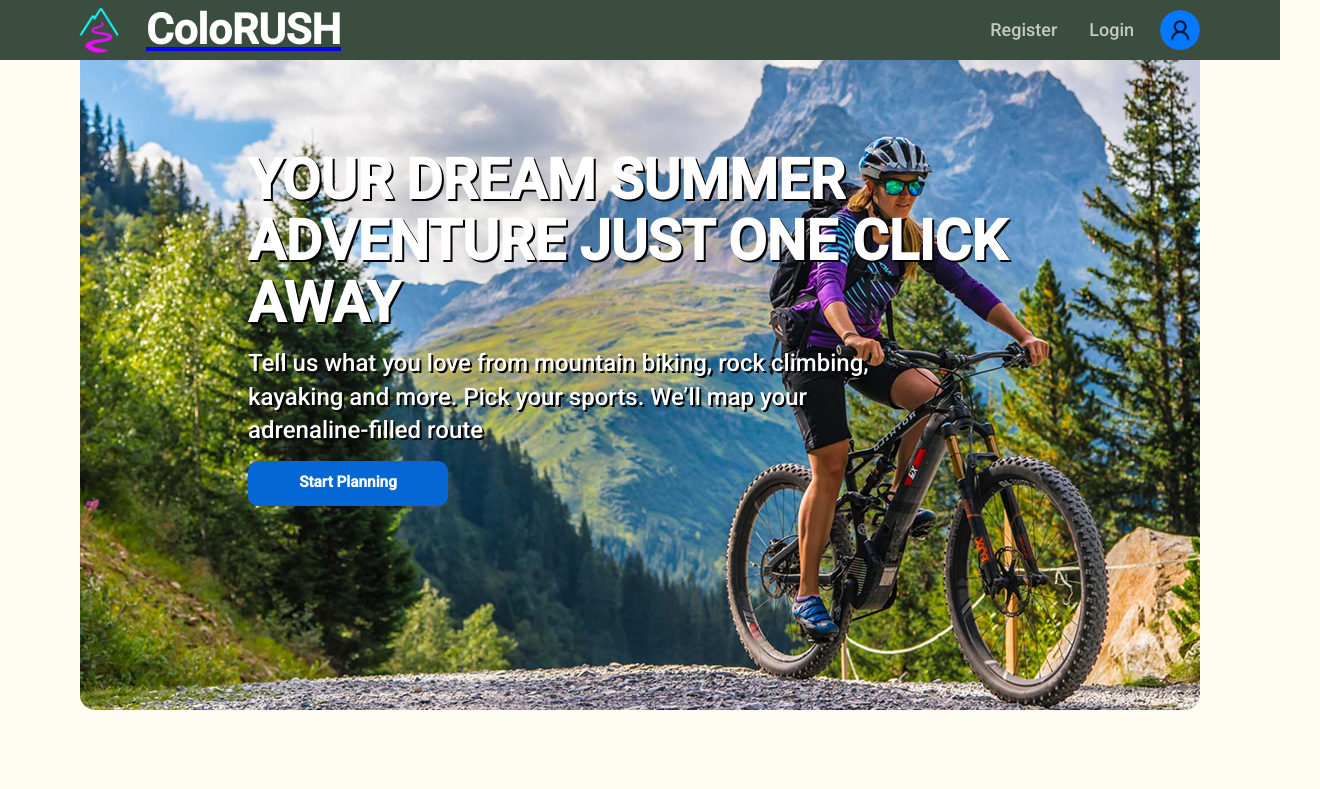
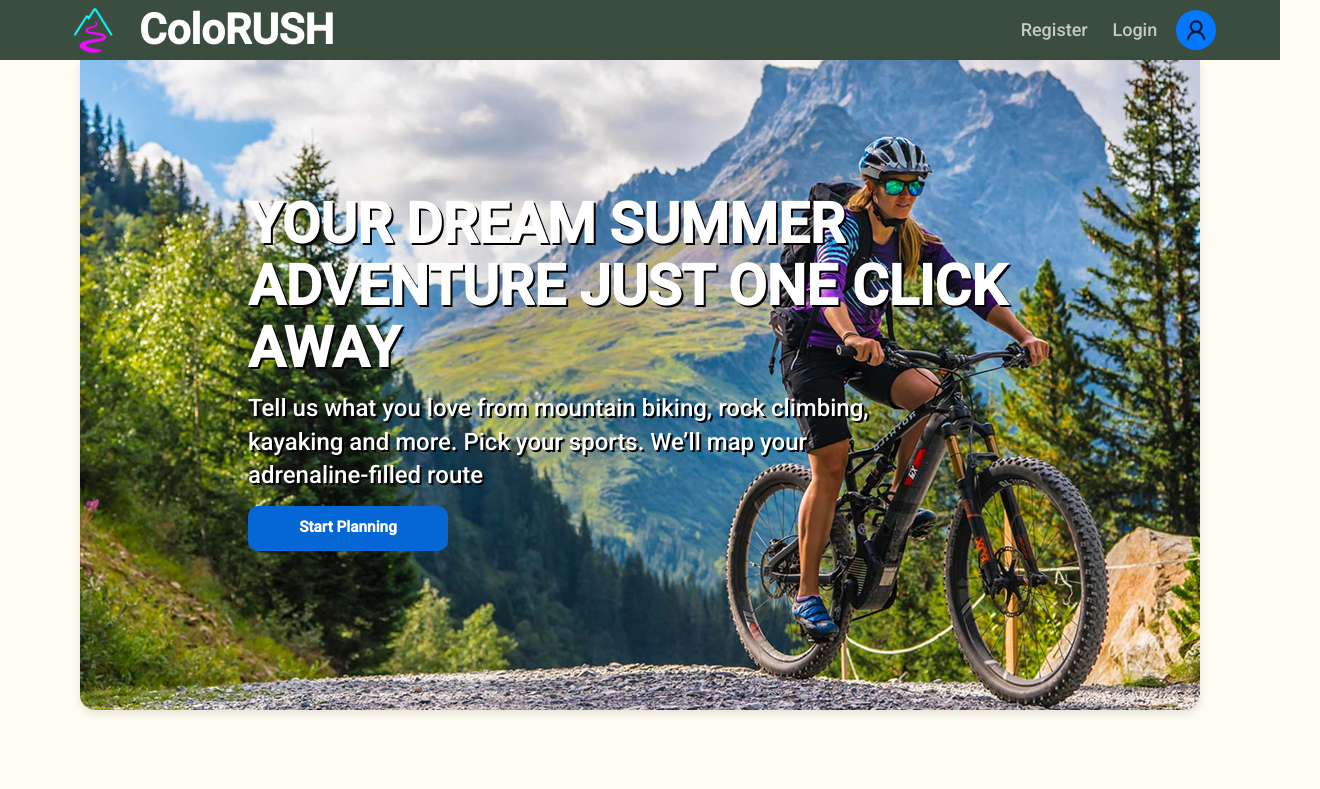
Before and after one commit to RyBCreates/July-code-jam, a React (Vite) app: page /#/ in a window 1280 px wide. Shown: the top 789 px of the page, 1320 px wide, since content can reach past the window. Built offline with nearby package versions, Linux system fonts and the light colour scheme.

Commit message:
added minor changes plus testimonials design

```diff
--- a/src/components/App/App.css
+++ b/src/components/App/App.css
@@ -2,7 +2,9 @@
   position: relative;
   min-height: 100vh;
   z-index: 0;
-  max-width: 1440px;
-  margin: 0 auto;
   background-color: #FFFCF2;
 }
+
+.app__content {
+  padding: 0 auto;
+}
--- a/src/components/Footer/Footer.css
+++ b/src/components/Footer/Footer.css
@@ -1,16 +1,32 @@
 .footer {
+  width: 100%;
   background: #333;
   color: white;
   text-align: center;
   padding: 30px 20px;
-  position: relative;
   z-index: 10;
+  display: flex;
+  justify-content: center; /* ⬅ ensures inner block is centered */
+  align-items: center;
+  margin-top: 5%;
 }
+
+.footer__content {
+  width: 90%;
+  max-width: 1440px;
+  margin: 0 auto;
+  display: flex;
+  flex-direction: column;
+  align-items: center;
+  gap: 10px;
+}
+
 .footer__content a {
   color: #ccc;
   text-decoration: none;
   margin: 0 10px;
 }
+
 .footer__content a:hover {
   color: white;
 }
--- a/src/components/Header/Header.css
+++ b/src/components/Header/Header.css
@@ -1,30 +1,24 @@
 .header {
-  width: 100vw;
-  position: relative;
-  left: 50%;
-  right: 50%;
-  margin-left: -50vw;
-  margin-right: -50vw;
+  width: 100%;
   background-color: #3b4d3e;
   z-index: 10;
 }
 
 .header__container {
+  width: 90%; /* 5% margins on each side */
   max-width: 1440px;
-  margin: 0 auto;
   height: 60px;
   display: flex;
+  align-items: center;
   justify-content: space-between;
-  align-items: center;
-  padding: 0 50px;
+  margin: 0 auto;
 }
 
 .header__logo-container {
   display: flex;
   align-items: center;
-  gap: 16px;
-  margin-left: 20px;
-  margin-right: 20px;
+  gap: 15px;
+  text-decoration: none;
 }
 
 .header__logo {
@@ -48,25 +42,11 @@
 
 .header__user-block {
   display: flex;
-  margin-right: 30px;
-  gap: 20px;
-  font-family: "Roboto", sans-serif;
+  align-items: center;
+  gap: 1vw;
 }
 
-.header__register-button {
-  font-size: 18px;
-  background: none;
-  border: none;
-  cursor: pointer;
-  color: rgba(255, 255, 255, 0.7);
-}
-
-.header__register-button:hover {
-  transform: scale(1.1);
-  transition: transform 0.3s ease;
-  color: white;
-}
-
+.header__register-button,
 .header__login-button {
   font-size: 18px;
   background: none;
@@ -75,6 +55,7 @@
   color: rgba(255, 255, 255, 0.7);
 }
 
+.header__register-button:hover,
 .header__login-button:hover {
   transform: scale(1.1);
   transition: transform 0.3s ease;
@@ -84,21 +65,21 @@
 .header__avatar {
   width: 40px;
   height: 40px;
-  border-radius: 50%;
+  cursor: pointer;
 }
 
 .header__avatar:hover {
   transform: scale(1.1);
   transition: transform 0.3s ease;
-  cursor: pointer;
 }
 
+/* Responsive */
 @media screen and (max-width: 768px) {
-  .header {
+  .header__container {
     flex-direction: column;
     align-items: center;
     height: auto;
-    padding: 20px;
+    padding: 20px 5%;
   }
 
   .header__logo-container {
@@ -112,6 +93,7 @@
   .header__user-block {
     flex-direction: column;
     align-items: center;
+    gap: 10px;
   }
 
   .header__register-button,
--- a/src/components/Hero/Hero.css
+++ b/src/components/Hero/Hero.css
@@ -9,6 +9,7 @@
   background: transparent;
   margin: 0;
   padding: 0;
+
 }
 
 .hero__content {
@@ -26,13 +27,14 @@
   padding: 0;
   overflow: visible;
   border-radius: 0 0 15px 15px;
+  box-shadow: 0 4px 8px rgba(0, 0, 0, 0.1);
 }
 
 .hero__text {
   display: flex;
   flex-direction: column;
   gap: 1vw;
-  padding:  8% 15%;
+  padding:  12% 15%;
   width: 100%;
   text-shadow: 2px 2px #000;
   box-sizing: border-box;
--- a/src/components/HighlightCard/HighlightCard.css
+++ b/src/components/HighlightCard/HighlightCard.css
@@ -4,7 +4,7 @@
   border-radius: 10px;
   width: 350px;
   max-height: 550px;
-  box-shadow: 0 0 10px rgba(0, 0, 0, 0.1);
+  box-shadow: 0 4px 8px rgba(0, 0, 0, 0.1);
   background-size: cover;
   background-position: center;
   text-align: left;
@@ -18,6 +18,7 @@
   height: 220px;
   object-fit: cover;
   border-radius: 10px;
+  box-shadow: 0 4px 8px rgba(0, 0, 0, 0.1);
 }
 
 
--- a/src/components/Testimonials/Testimonials.css
+++ b/src/components/Testimonials/Testimonials.css
@@ -2,15 +2,11 @@
   background: #fff;
   padding: 60px 20px;
   text-align: center;
-  color: black;
-
-}
-
-.testimonials h2 {
-  margin: 0;
-  padding: 0 0 2%;
-  font-family: "Roboto-Bold", Arial, Helvetica, sans-serif;
-  font-size: clamp(2rem, 2.5vw, 2.5rem);
+  border-radius: 20px;
+  box-shadow: 0 4px 8px rgba(0, 0, 0, 0.1);
+  gap: 20px;
+  display: flex;
+  flex-direction: column;
 }
 
 
@@ -18,7 +14,6 @@
   display: flex;
   flex-wrap: wrap;
   justify-content: center;
-  gap: 30px;
   gap: 20px;
 
 }
@@ -42,6 +37,7 @@
   font-family: "Roboto", sans-serif;
   max-width: 400px;
   min-width: 300px;
+  box-shadow: 0 4px 8px rgba(0, 0, 0, 0.1);
 }
 
 .testimonials-card img {
@@ -49,12 +45,13 @@
   height: 200px;
   border-radius: 15px;
   object-fit: cover;
+  box-shadow: 0 4px 8px rgba(0, 0, 0, 0.1);
 }
 
 .testimonials-card p {
-  font-family: "Roboto", Arial, Helvetica, sans-serif;
-  font-size: clamp(1rem, 1.2vw, 1.2rem);
+  font-family: "Roboto-Regular", Arial, Helvetica, sans-serif;
+  font-size: clamp(1.2rem, 1.5vw, 1.2rem);
   margin: 10px 0 0;
-  font-weight: 400;
-  font-variant: regular;
+  font-weight: 500;
+  color: #033258;
 }
--- a/src/components/Testimonials/Testimonials.jsx
+++ b/src/components/Testimonials/Testimonials.jsx
@@ -1,23 +1,36 @@
 import "./testimonials.css";
+import ExamplePhoto from "../../assets/images/Example-Photo.jpg"
 
 function Testimonials() {
   return (
     <section className="testimonials">
-      <h2 className="testimonials__title">What Our Users Say</h2>
-      <div className="testimonial-cards">
-        <article className="testimonial">
+      <h2>What Our Users Say</h2>
+      <div className="testimonials-cards">
+        <article className="testimonials-card">
+          <img
+            src= {ExamplePhoto}
+            alt="User testimonial"
+          />
           <p>“This app made our trip unforgettable!”</p>
           <p>
             <strong>- Alex, Denver</strong>
           </p>
         </article>
-        <article className="testimonial">
+        <article className="testimonials-card">
+          <img
+            src= {ExamplePhoto}
+            alt="User testimonial"
+          />
           <p>“We hit all the right spots with no stress. Love it!”</p>
           <p>
             <strong>- Morgan, Chicago</strong>
           </p>
         </article>
-        <article className="testimonial">
+        <article className="testimonials-card">
+          <img
+            src= {ExamplePhoto}
+            alt="User testimonial"
+          />
           <p>“Beginner to use and totally accurate. Highly recommend.”</p>
           <p>
             <strong>- Jamie, Austin</strong>
--- a/src/index.css
+++ b/src/index.css
@@ -4,7 +4,6 @@
 body {
   font-family: "Roboto", Arial, Helvetica, sans-serif;
   background-color: #FFFCF2;
-
 }
 
 h2 {
@@ -12,4 +11,5 @@ h2 {
   font-family: "Roboto", Arial, Helvetica, sans-serif;
   margin: 0;
   padding: 2% 0;
+  color: #033258;
 }
--- a/src/vendor/fonts.css
+++ b/src/vendor/fonts.css
@@ -16,6 +16,13 @@
 }
 
 @font-face {
+  font-family: "Roboto-Regular";
+  font-style: Normal;
+  font-weight: 400;
+  src: url(../vendor/fonts/Roboto-VariableFont_wdth\,wght.ttf) format(truetype);
+}
+
+@font-face {
   font-family: "Roboto-Bold";
   font-style: Bold;
   font-weight: (700);
@@ -24,7 +31,7 @@
 
 @font-face {
   font-family: "Roboto-SemiBold";
-  font-style: SemiBold;
+  font-style: normal;
   font-weight: (600);
   src: url(../vendor/fonts/Roboto-VariableFont_wdth\,wght.ttf) format(truetype);
 }
```
